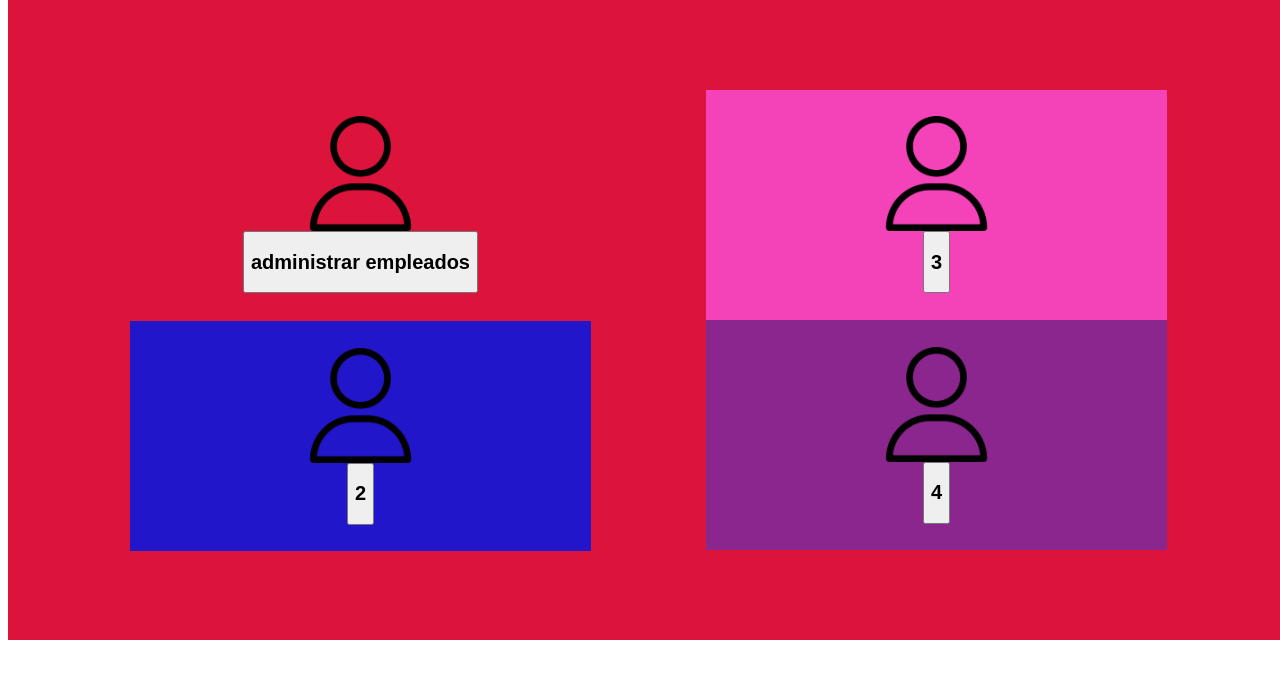
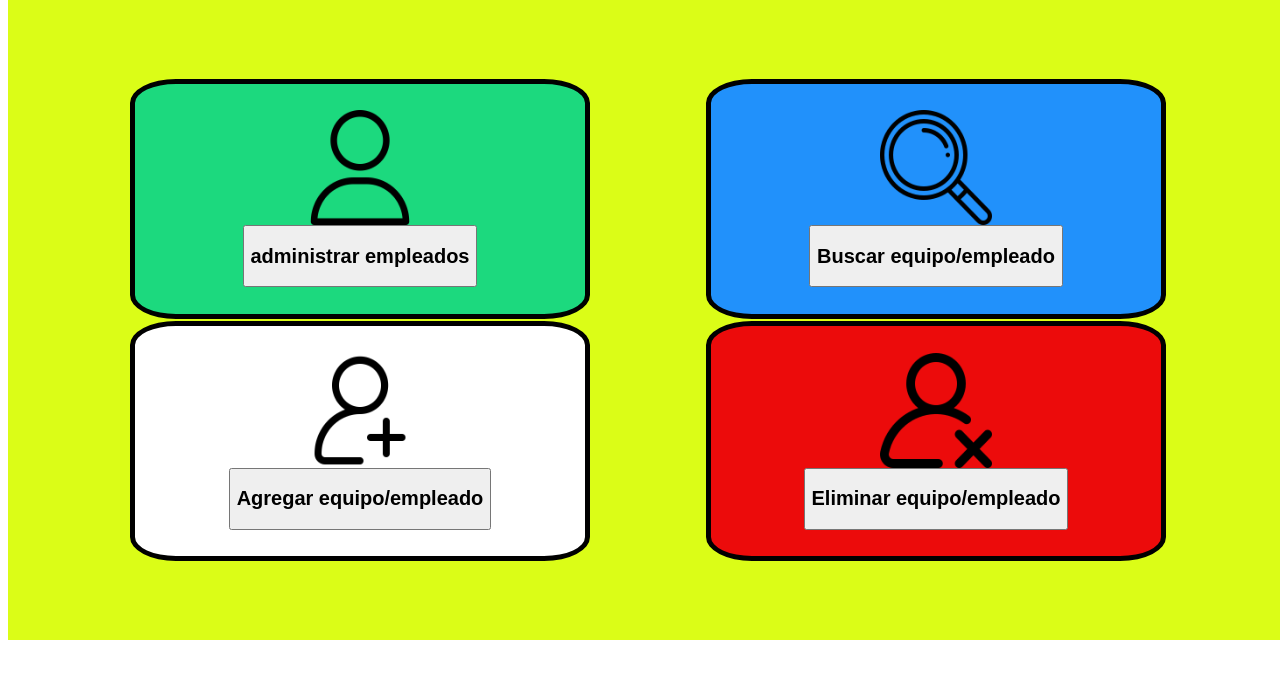
Before and after one commit to StingerBlade/InventarioBoticaCentral, a Django app: page / in a window 1280 px wide. Shown: the part 128-816 px from the top of the page. Run offline with Django 5.2, Linux system fonts and the light colour scheme.

Commit message:
Implement code changes to enhance functionality and improve performance

```diff
--- a/inventario/app/static/css/index.css
+++ b/inventario/app/static/css/index.css
@@ -1,15 +1,15 @@
         /* Codigos de colores */
         .red {
-            color: #EC0B0B;
+            background-color: #EC0B0B;
         }
         .blue {
-            color: #2191FB;
+            background-color: #2191FB;
         }
         .white{
-            color: #FFFFFF;
+            background-color: #FFFFFF;
         }
         .green {
-            color: #1CD97E;
+            background-color:  #1CD97E;
         }
 
 
@@ -30,7 +30,7 @@
             justify-content: center;
             align-items: center;
             flex-direction: column;
-            background-color: crimson;
+            background-color: rgb(219, 253, 23);
         }
 
         .nav {
@@ -54,21 +54,21 @@
             height: 90%;
         }
 
-        .div1 {
-            width: 40%;
+        .divOpcion {
+            width: 39%;
             height: 40%;
             display: flex;
             justify-content: center;
             flex-direction: column;
             flex-wrap: wrap;
             align-items: center;
-            border-radius: 3px solid black;
-            border-radius: 5%;
+            border: 5px solid black;
+            border-radius: 10%;
             margin: 1px;
         }
 
         .div2 {
-            background-color: #2216ca;
+
             width: 40%;
             height: 40%;
             display: flex;
@@ -79,7 +79,7 @@
         }
 
         .div3 {
-            background-color: #f442b9;
+
             width: 40%;
             height: 40%;
             display: flex;
@@ -90,7 +90,7 @@
         }
 
         .div4 {
-            background-color: #8a268d;
+
             width: 40%;
             height: 40%;
             display: flex;
--- a/inventario/app/templates/index.html
+++ b/inventario/app/templates/index.html
@@ -17,28 +17,28 @@
     </nav>
     <div class="parent">
         <div class="divContainerOpciones">
-            <div class="div1">
+            <div class="divOpcion green">
                 <img src="{% static 'img/user.png' %}" alt="" height="50%" width="25%">
                 <button>
                     <h2 style="color: #000000;">administrar empleados</h2>
                 </button>
             </div>
-            <div class="div2">
-                        <img src="{% static 'img/user.png' %}" alt="" height="50%" width="25%">
+            <div class="divOpcion white">
+                        <img src="{% static 'img/agregar-usuario.png' %}" alt="" height="50%" width="25%">
                 <button>
-                    <h2 style="color: #000000;">2</h2>
+                    <h2 style="color: #000000;">Agregar equipo/empleado</h2>
                 </button>
             </div>
-            <div class="div3">
-                <img src="{% static 'img/user.png' %}" alt="" height="50%" width="25%">
+            <div class="divOpcion blue">
+                <img src="{% static 'img/lupa.png' %}" alt="" height="50%" width="25%">
                 <button>
-                    <h2 style="color: #000000;">3</h2>
+                    <h2 style="color: #000000;">Buscar equipo/empleado</h2>
                 </button>
             </div>
-            <div class="div4">
-                <img src="{% static 'img/user.png' %}" alt="" height="50%" width="25%">
+            <div class="divOpcion red">
+                <img src="{% static 'img/quitar-usuario.png' %}" alt="" height="50%" width="25%">
                 <button>
-                    <h2 style="color: #000000;">4</h2>
+                    <h2 style="color: #000000;">Eliminar equipo/empleado</h2>
                 </button>
             </div>
         </div>
```
Also changed, not shown: inventario/app/static/img/agregar-usuario.png (added), inventario/app/static/img/lupa.png (added), inventario/app/static/img/quitar-usuario.png (added).
